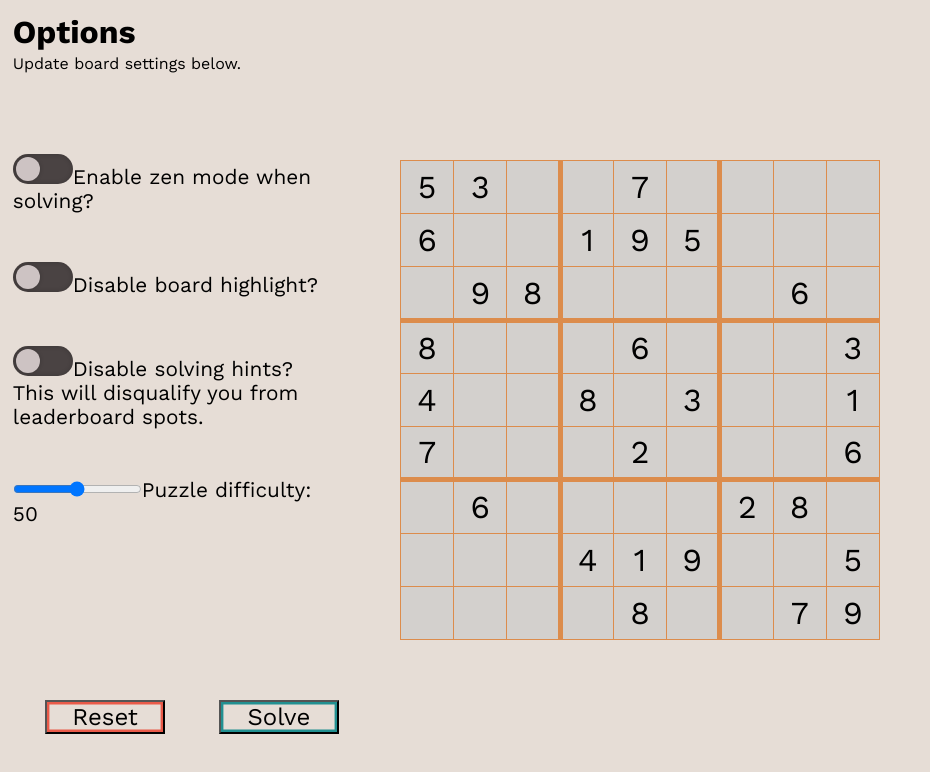
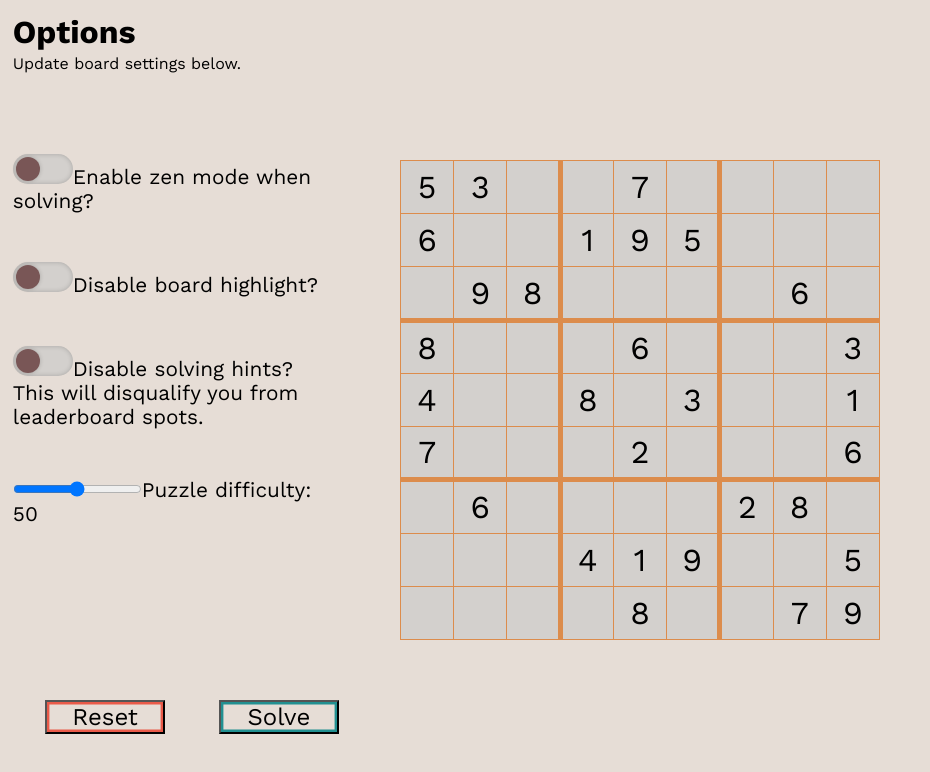
Before and after one commit to Anu78/sudoku, a React (Vite) app: page / in a window 1280 px wide. Shown: the top 772 px of the page, without its empty margins (0-930 px from the left). Built offline with nearby package versions, Linux system fonts and the light colour scheme.

Commit message:
theme change for checkbox

```diff
--- a/src/options/options.css
+++ b/src/options/options.css
@@ -1,5 +1,8 @@
 :root {
   --text-color: #000000;
+  --highlight: rgba(255, 215, 102, 0.8);
+  --checkbox: #795656;
+  --board-color: #d3d0cd;
 }
 
 * {
@@ -75,6 +78,9 @@
 @media (prefers-color-scheme: dark) {
   :root {
     --text-color: #f0ead6;
+    --highlight: rgba(128, 108, 51, 0.8);
+    --checkbox: #cdc3c3;
+    --border-color: #a2938b;
   }
 }
 
@@ -83,7 +89,7 @@ input[type="checkbox"] {
   appearance: none;
   width: 60px; /* Adjust the width */
   height: 30px; /* Adjust the height */
-  background: #4a4343;
+  background: var(--board-color);
   border-radius: 30px; /* Adjust the border-radius */
   box-shadow: inset 0 0 5px rgba(0, 0, 0, 0.2);
   cursor: pointer;
@@ -91,7 +97,7 @@ input[type="checkbox"] {
 }
 
 input:checked[type="checkbox"] {
-  background: rgb(128, 108, 51);
+  background: var(--highlight);
 }
 
 input[type="checkbox"]::after {
@@ -101,7 +107,7 @@ input[type="checkbox"]::after {
   height: 30px; /* Adjust the height */
   top: 0;
   left: 0;
-  background: #cdc3c3;
+  background: var(--checkbox);
   border-radius: 75%; /* Adjust the border-radius */
   box-shadow: 0 0 5px rgba(0, 0, 0, 0.2);
   transform: scale(0.8); /* Adjust the scale */
```
